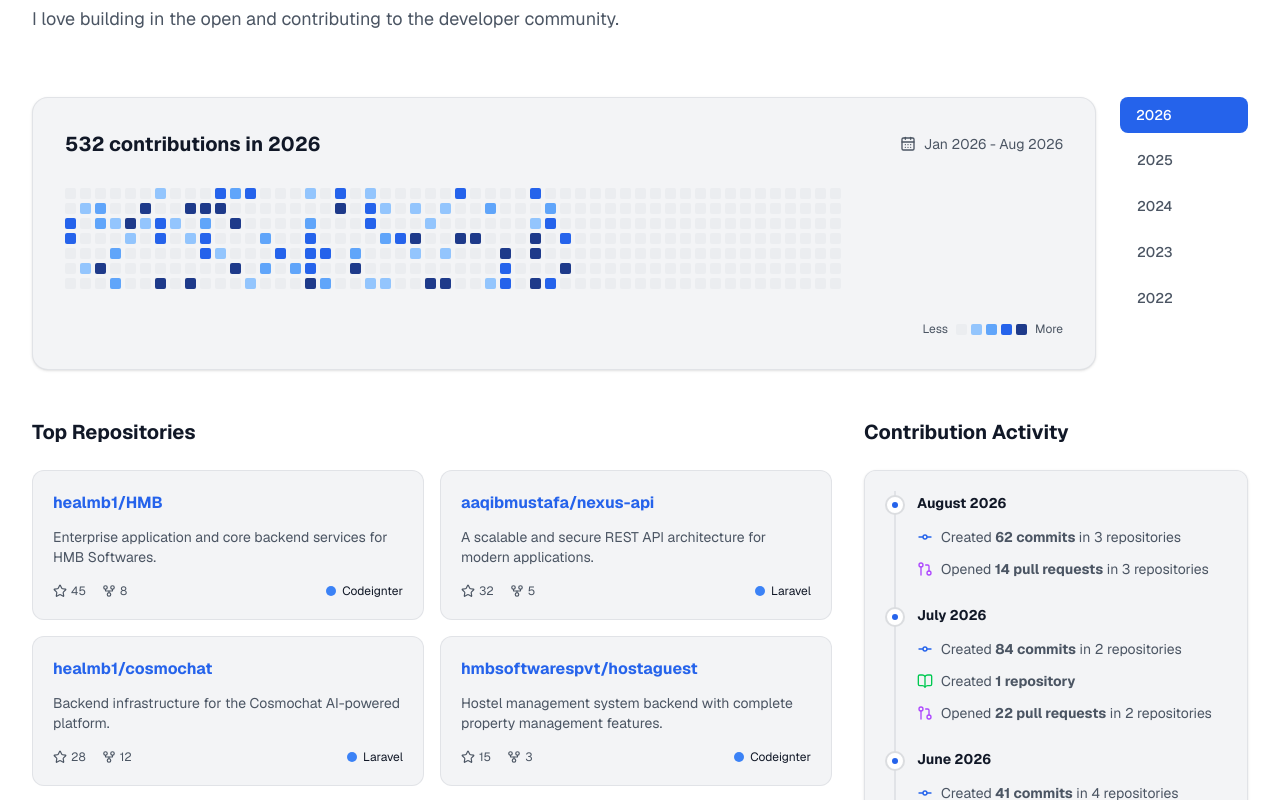
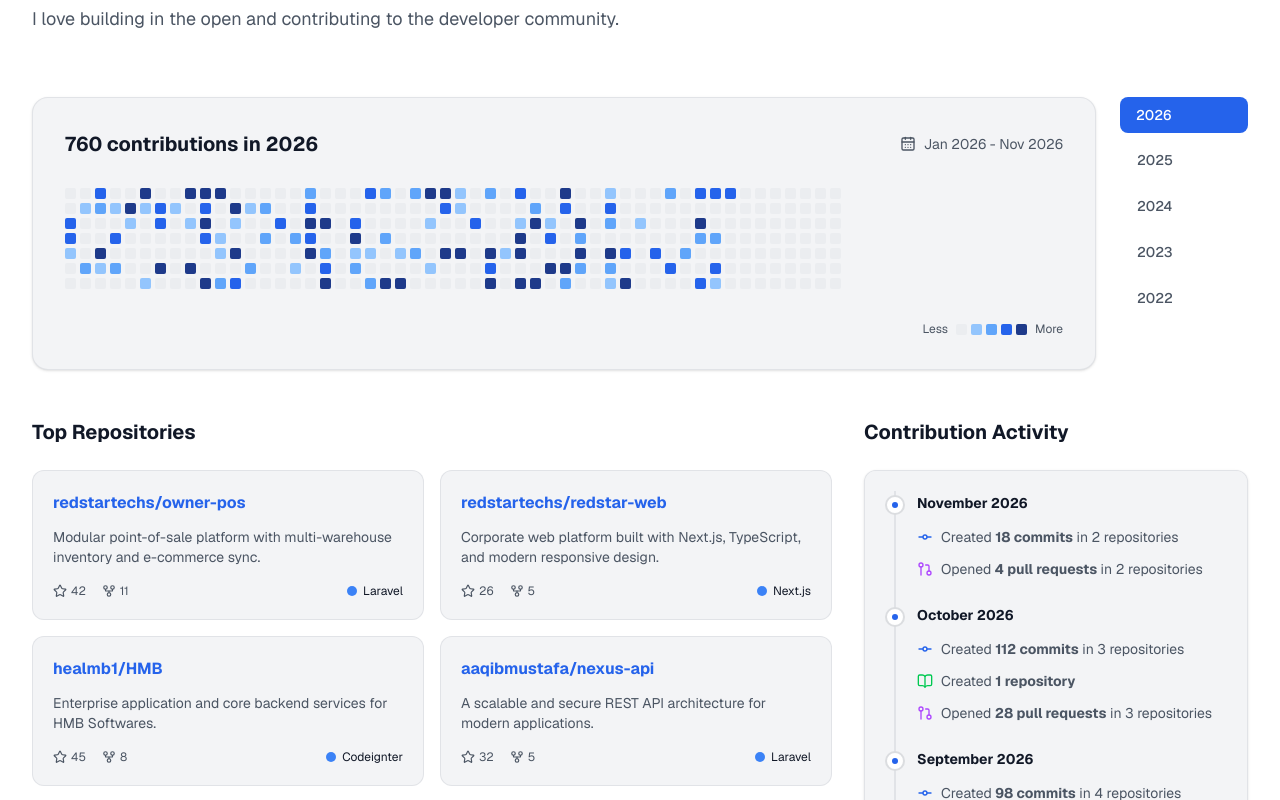
Before and after one commit to aaqibmustafa/aaqibmustafa.github.io, a Next.js app: page / in a window 1280 px wide. Shown: the part 4360-5160 px from the top of the page. Built offline with nearby package versions, Linux system fonts and the light colour scheme.

Commit message:
github account update

```diff
--- a/app/components/sections/GitHub.tsx
+++ b/app/components/sections/GitHub.tsx
@@ -10,6 +10,9 @@ const YEARS = [2026, 2025, 2024, 2023, 2022];
 
 const ACTIVITY_DATA: Record<number, any[]> = {
   2026: [
+    { month: "November", year: 2026, commits: 18, reposCount: 2, prs: 4 },
+    { month: "October", year: 2026, commits: 112, reposCount: 3, reposCreated: 1, prs: 28 },
+    { month: "September", year: 2026, commits: 98, reposCount: 4, reposCreated: 1, prs: 24 },
     { month: "August", year: 2026, commits: 62, reposCount: 3, prs: 14 },
     { month: "July", year: 2026, commits: 84, reposCount: 2, reposCreated: 1, prs: 22 },
     { month: "June", year: 2026, commits: 41, reposCount: 4, prs: 21 },
@@ -49,13 +52,13 @@ export function GitHub() {
     const weeks = [];
     let totalCommits = 0;
 
-    const activityFactor = year === 2026 ? 0.4 : year === 2025 ? 0.7 : year === 2024 ? 0.5 : 0.2;
+    const activityFactor = year === 2026 ? 0.45 : year === 2025 ? 0.7 : year === 2024 ? 0.5 : 0.2;
 
     for (let i = 0; i < 52; i++) {
       const days = [];
       for (let j = 0; j < 7; j++) {
-        // Stop generating data after mid-August for 2026 to match reality
-        if (year === 2026 && i > 33) {
+        // Stop generating data after early November for 2026 to match reality
+        if (year === 2026 && i > 44) {
           days.push(0);
           continue;
         }
@@ -82,7 +85,7 @@ export function GitHub() {
       weeks.push(days);
     }
 
-    if (year === 2026) totalCommits = 532;
+    if (year === 2026) totalCommits = 760;
     if (year === 2025) totalCommits = 600;
     if (year === 2024) totalCommits = 432;
     if (year === 2023) totalCommits = 210;
@@ -95,10 +98,11 @@ export function GitHub() {
   const currentActivity = ACTIVITY_DATA[selectedYear] || [];
 
   const mockRepos = [
+    { name: "redstartechs/owner-pos", desc: "Modular point-of-sale platform with multi-warehouse inventory and e-commerce sync.", stars: 42, forks: 11, lang: "Laravel" },
+    { name: "redstartechs/redstar-web", desc: "Corporate web platform built with Next.js, TypeScript, and modern responsive design.", stars: 26, forks: 5, lang: "Next.js" },
     { name: "healmb1/HMB", desc: "Enterprise application and core backend services for HMB Softwares.", stars: 45, forks: 8, lang: "Codeignter" },
     { name: "aaqibmustafa/nexus-api", desc: "A scalable and secure REST API architecture for modern applications.", stars: 32, forks: 5, lang: "Laravel" },
     { name: "healmb1/cosmochat", desc: "Backend infrastructure for the Cosmochat AI-powered platform.", stars: 28, forks: 12, lang: "Laravel" },
-    { name: "hmbsoftwarespvt/hostaguest", desc: "Hostel management system backend with complete property management features.", stars: 15, forks: 3, lang: "Codeignter" },
   ];
 
   return (
@@ -146,7 +150,7 @@ export function GitHub() {
               </h3>
               <div className="flex items-center gap-2 text-sm text-text-secondary">
                 <CalendarDays className="w-4 h-4" />
-                <span>Jan {selectedYear} - {selectedYear === 2026 ? 'Aug' : 'Dec'} {selectedYear}</span>
+                <span>Jan {selectedYear} - {selectedYear === 2026 ? 'Nov' : 'Dec'} {selectedYear}</span>
               </div>
             </div>
 
```
